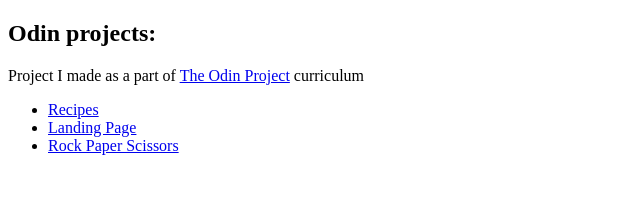
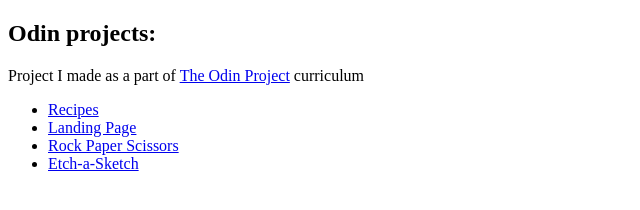
Before and after one commit to plakill/plakill.github.io, a plain HTML site: page index.html in a window 1280 px wide. Shown: the whole page, without its empty margins (0-640 px from the left). Drawn offline with Linux system fonts and the light colour scheme.

Commit message:
Add link to odin etch-a-sketch

```diff
--- a/index.html
+++ b/index.html
@@ -12,6 +12,7 @@
         <li><a href="https://plakill.github.io/odin-recipes">Recipes</a></li>
         <li><a href="https://plakill.github.io/odin-landing-page">Landing Page</a></li>
         <li><a href="https://plakill.github.io/odin-rock-paper-scissors">Rock Paper Scissors</a></li>
+        <li><a href="https://plakill.github.io/odin-etch-a-sketch">Etch-a-Sketch</a></li>
     </ul>
 </body>
 </html>
```
